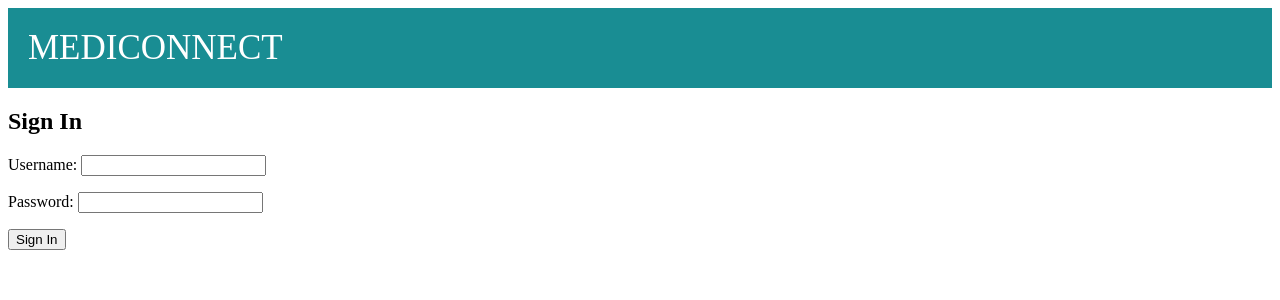
After one commit to AnitaJustin/mediconnect, a Django app: page /admin_signin/ in a window 1280 px wide. The commit adds this page. Shown: the top 300 px of the page. Run offline with Django 4.2, Linux system fonts and the light colour scheme.

Commit message:
admin table created and signin of admin done

```diff
--- a/dem11app/admin.py
+++ b/dem11app/admin.py
@@ -7,3 +7,4 @@ admin.site.register(medicines)
 admin.site.register(OtherAids)
 admin.site.register(req_med)
 admin.site.register(saving_request)
+admin.site.register(Admin)
--- a/dem11app/forms.py
+++ b/dem11app/forms.py
@@ -12,6 +12,13 @@ class SignInForm(forms.Form):
     username = forms.CharField()
     password = forms.CharField(widget=forms.PasswordInput)
 
+class AdminForm(forms.Form):
+    username = forms.CharField()
+    password = forms.CharField(widget=forms.PasswordInput)
+
+    class Meta:
+        model = Admin
+        fields = ('username', 'password')
 class MedicineForm(forms.ModelForm):
     class Meta:
         model=medicines
--- a/dem11app/models.py
+++ b/dem11app/models.py
@@ -7,7 +7,12 @@ class CustomUser(AbstractUser):
 
     def __str__(self):
         return self.username
+class Admin(models.Model):
+    username = models.CharField(max_length=150, unique=True)
+    password = models.CharField(max_length=128)
 
+    def __str__(self):
+        return self.username
 class medicines(models.Model):
     name = models.CharField(max_length=256)
     dosage=models.CharField(max_length=50)
--- a/dem11app/urls.py
+++ b/dem11app/urls.py
@@ -12,6 +12,9 @@ urlpatterns = [
     path('request_medicine/', request_med, name='receiver'),
     path('request_aid/',request_aid,name='request_aid'),
     path('saving_req/',saving_req,name='saving_req'),
+    path('admin_signin/',admin_signin,name="admin_signin"),
+    path('admin_dashboard/',admin_dashboard,name="admin_dashboard"),
+
 
 
 ]
--- a/dem11app/views.py
+++ b/dem11app/views.py
@@ -1,5 +1,5 @@
 # views.py
-from django.shortcuts import render, redirect,get_object_or_404
+from django.shortcuts import render, redirect
 from django.contrib.auth import authenticate, login
 from .forms import *
 from .models import *
@@ -54,10 +54,31 @@ def signin(request):
 
     return render(request, 'signin.html', {'form': form})
 
+def admin_signin(request):
+    if request.method == 'POST':
+        form = AdminForm(request.POST)
+
+        if form.is_valid():
+            username = form.cleaned_data['username']
+            password = form.cleaned_data['password']
+            admin_user = Admin.objects.filter(username=username,password=password).first()
+
+            if admin_user is not None:
+                return redirect('admin_dashboard')
+
+            else:
+                info(request,'Invalid Credentials')
+
+    else:
+        form = AdminForm()
+
+    return render(request, 'admin_signin.html', {'form': form})
 
 def dashboard(request):
     return render(request,"dashboard.html")
 
+def admin_dashboard(request):
+    return render(request,"admin_dashboard.html")
 @login_required
 def medicine(request):
     if request.method=='POST':
@@ -111,10 +132,11 @@ def request_med(request):
         form=Req_med_Form()
     return render(request,"req_med.html",{'form':form})
 
+@login_required
 def request_aid(request):
     aids = OtherAids.objects.all()
     return render(request,"req_aids.html",{'aids':aids})
-
+@login_required
 def saving_req(request):
     aid_id=request.GET.get('id')
     aid = OtherAids.objects.get(id=aid_id)
--- /dev/null
+++ b/templates/admin_dashboard.html
@@ -0,0 +1,5 @@
+{% extends "main.html" %}
+
+{% block content %}
+<h1>Welcome</h1>
+{% endblock %}
--- /dev/null
+++ b/templates/admin_signin.html
@@ -0,0 +1,11 @@
+{% extends "main.html" %}
+
+{% block content %}
+
+    <h2>Sign In</h2>
+    <form method="post" action="{% url 'admin_signin' %}">
+        {% csrf_token %}
+        {{ form.as_p }}
+        <button type="submit">Sign In</button>
+    </form>
+{% endblock %}
--- a/templates/signin.html
+++ b/templates/signin.html
@@ -14,4 +14,5 @@
         {{ form.as_p }}
         <button type="submit">Sign In</button>
     </form>
+    <a href="{% url 'admin_signin' %}">Sign in as Admin</a>
 {% endblock %}
```
Also changed, not shown: db.sqlite3, dem11app/migrations/0010_admins.py (added), dem11app/migrations/0011_admin_delete_admins.py (added).
